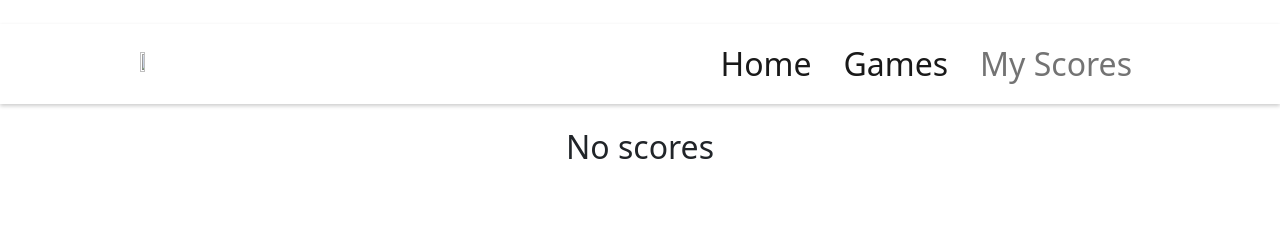
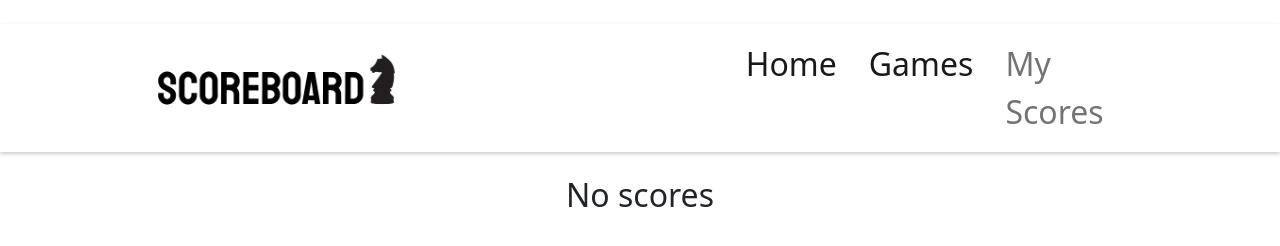
Before and after one commit to EHB-MCT/web2-frontend-JarnoPauwels, a plain HTML site: page docs/scores.html in a window 1280 px wide. Drawn offline with nearby package versions, Linux system fonts and the light colour scheme; the site is published under a folder, as on GitHub Pages, so addresses that start at the root find nothing; no server answers.

Commit message:
Update scores.html

```diff
--- a/docs/scores.html
+++ b/docs/scores.html
@@ -7,14 +7,14 @@
     <link href="https://cdn.jsdelivr.net/npm/bootstrap@5.1.3/dist/css/bootstrap.min.css" rel="stylesheet" integrity="sha384-1BmE4kWBq78iYhFldvKuhfTAU6auU8tT94WrHftjDbrCEXSU1oBoqyl2QvZ6jIW3" crossorigin="anonymous">
     <script src="https://cdn.jsdelivr.net/npm/bootstrap@5.1.3/dist/js/bootstrap.bundle.min.js" integrity="sha384-ka7Sk0Gln4gmtz2MlQnikT1wXgYsOg+OMhuP+IlRH9sENBO0LRn5q+8nbTov4+1p" crossorigin="anonymous"></script>
     <link rel="stylesheet" href="./style.css">
-    <script src="/web2-frontend-JarnoPauwels/src/scores.js"></script>
-    <title>Document</title>
+    <script src="../src/scores.js"></script>
+    <title>ScoreBoard</title>
 </head>
 
 <header>
     <nav class="navbar navbar-expand-lg navbar-light ">
       <div class="container-fluid">
-        <a class="navbar-brand" href="#"><img id="navLogo" src="/web2-frontend-JarnoPauwels/img/Untitled-1.png" alt=""></a>
+        <a class="navbar-brand" href="#"><img id="navLogo" src="../img/Untitled-1.png" alt=""></a>
           <button class="navbar-toggler" type="button" data-bs-toggle="collapse" data-bs-target="#navbarSupportedContent" aria-controls="navbarSupportedContent" aria-expanded="false" aria-label="Toggle navigation">
           <span class="navbar-toggler-icon"></span>
           </button>
```
